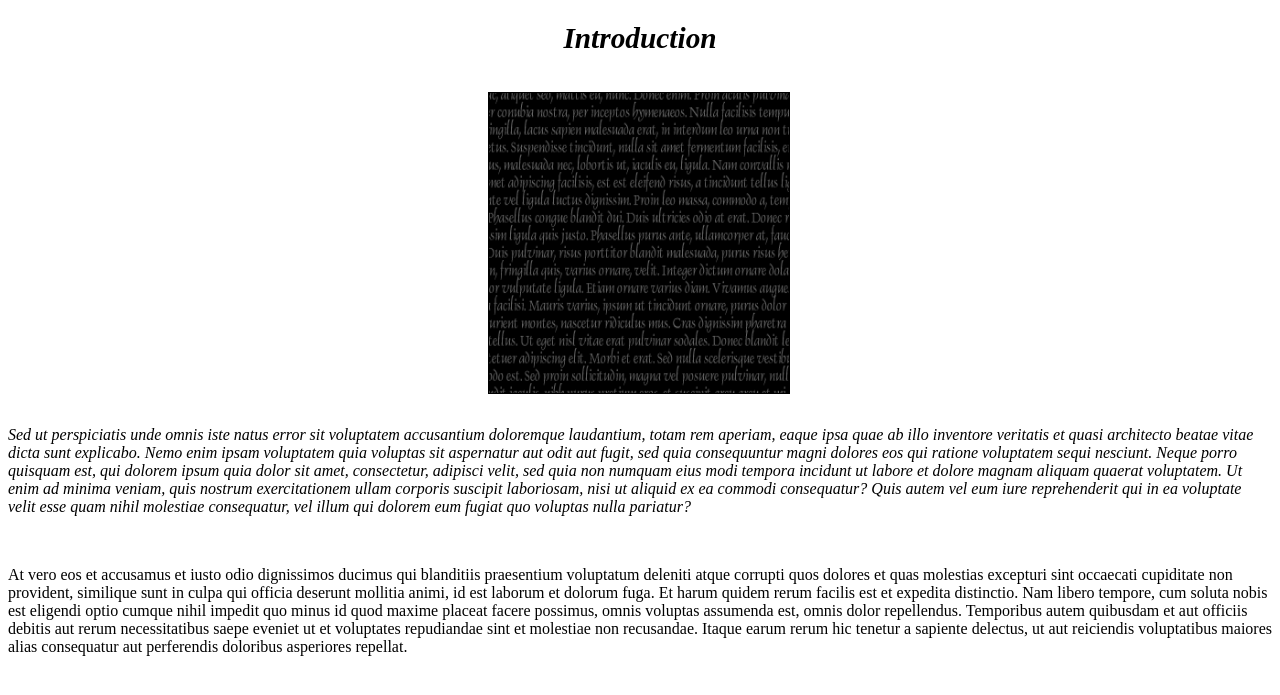
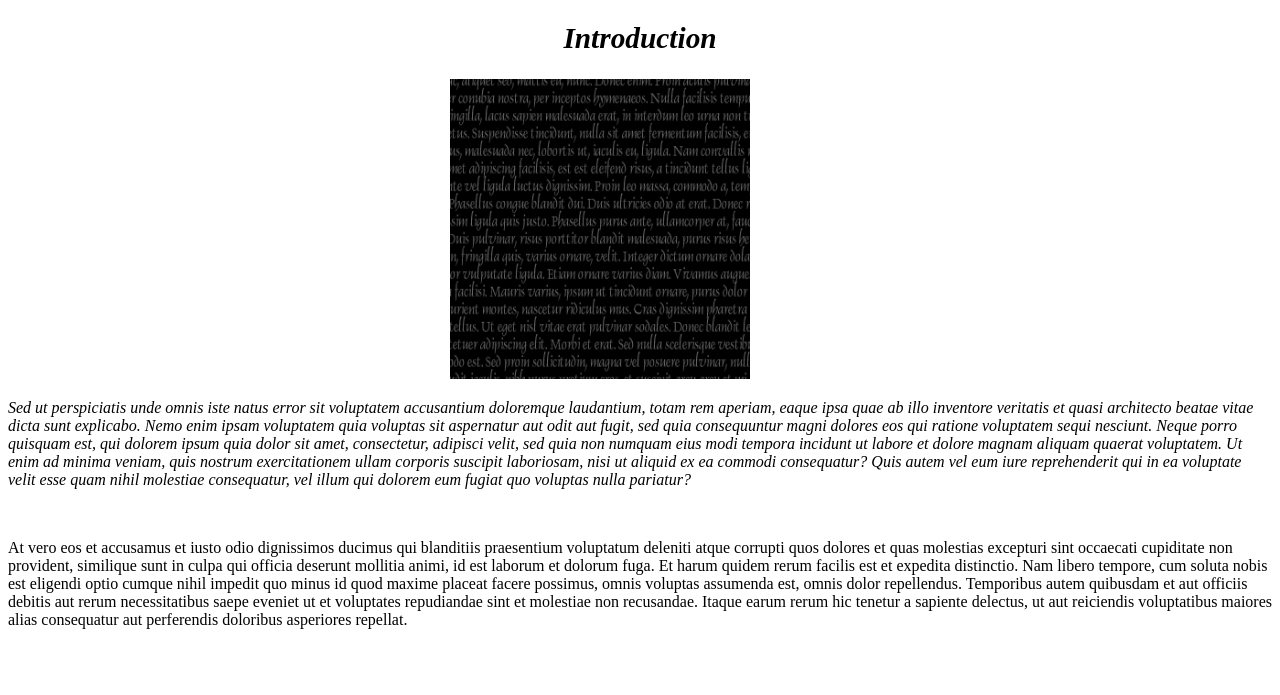
Before and after one commit to niccikaufman/boring-lecture, a plain HTML site: page index.html in a window 1280 px wide. Shown: the part 61-756 px from the top of the page. Drawn offline with Linux system fonts and the light colour scheme.

Commit message:
add img.intro class and fix margins

```diff
--- a/index.html
+++ b/index.html
@@ -7,7 +7,7 @@
   <body>
     <h1>Boring Lecture Notes</h1>
     <h2 class="intro">Introduction</h2>
-    <img src="/images/boring.png" alt="Boring Photo">
+    <img class="intro" src="/images/boring.png" alt="Boring Photo">
     <p class="intro">Sed ut perspiciatis unde omnis iste natus error sit voluptatem accusantium doloremque laudantium, totam rem aperiam, eaque ipsa quae ab illo inventore veritatis et quasi architecto beatae vitae dicta sunt explicabo. Nemo enim ipsam voluptatem quia voluptas sit aspernatur aut odit aut fugit, sed quia consequuntur magni dolores eos qui ratione voluptatem sequi nesciunt. Neque porro quisquam est, qui dolorem ipsum quia dolor sit amet, consectetur, adipisci velit, sed quia non numquam eius modi tempora incidunt ut labore et dolore magnam aliquam quaerat voluptatem. Ut enim ad minima veniam, quis nostrum exercitationem ullam corporis suscipit laboriosam, nisi ut aliquid ex ea commodi consequatur? Quis autem vel eum iure reprehenderit qui in ea voluptate velit esse quam nihil molestiae consequatur, vel illum qui dolorem eum fugiat quo voluptas nulla pariatur?</p>
     <br>
     <p>At vero eos et accusamus et iusto odio dignissimos ducimus qui blanditiis praesentium voluptatum deleniti atque corrupti quos dolores et quas molestias excepturi sint occaecati cupiditate non provident, similique sunt in culpa qui officia deserunt mollitia animi, id est laborum et dolorum fuga. Et harum quidem rerum facilis est et expedita distinctio. Nam libero tempore, cum soluta nobis est eligendi optio cumque nihil impedit quo minus id quod maxime placeat facere possimus, omnis voluptas assumenda est, omnis dolor repellendus. Temporibus autem quibusdam et aut officiis debitis aut rerum necessitatibus saepe eveniet ut et voluptates repudiandae sint et molestiae non recusandae. Itaque earum rerum hic tenetur a sapiente delectus, ut aut reiciendis voluptatibus maiores alias consequatur aut perferendis doloribus asperiores repellat.
--- a/styles.css
+++ b/styles.css
@@ -13,10 +13,8 @@ p.intro {
   font-style: oblique;
 }
 
-img {
+img.intro {
   width: 300px;
   height: 300px;
-  border: 1px solid #000;
-  margin: 1% 0;
-  margin-left: 38%;
+  margin-left: 35%;
 }
```
